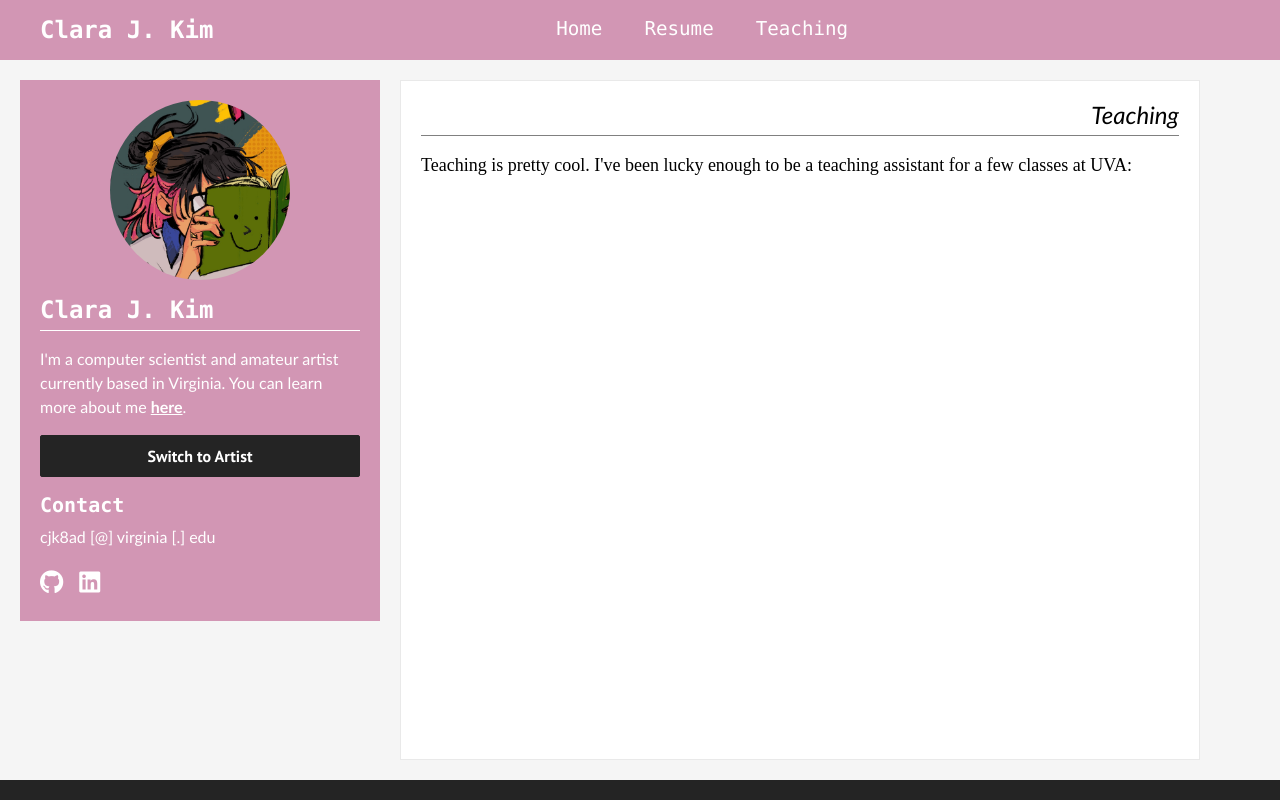
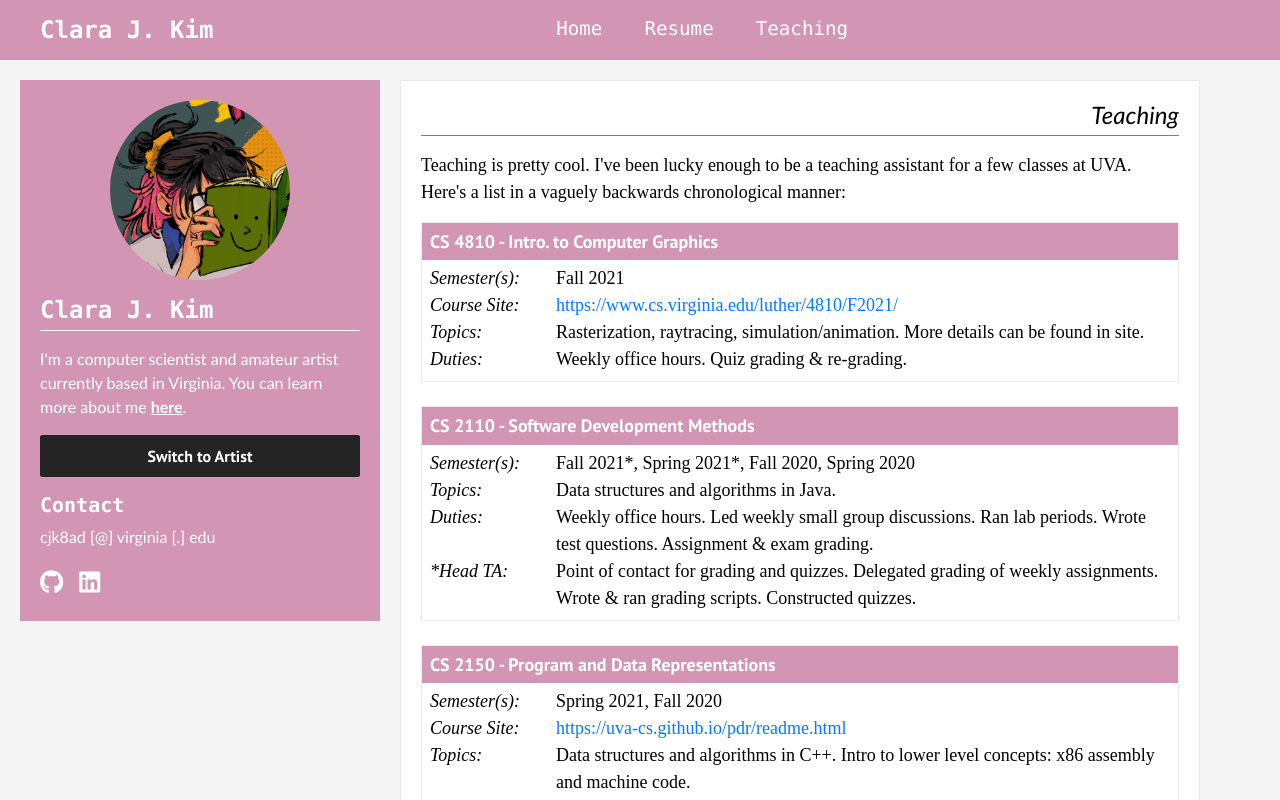
Before and after one commit to 21clurs/21clurs.github.io, a React (Create React App) app: page /teaching in a window 1280 px wide. Shown: the top 800 px of the page. Built offline with nearby package versions, Linux system fonts and the light colour scheme.

Commit message:
putting together teaching elements

```diff
--- a/src/components/CardItem.js
+++ /dev/null
@@ -1,21 +0,0 @@
-import React from 'react';
-import {Link} from 'react-router-dom';
-
-function CardItem(props) {
-    return (
-        <>
-            <li className='cards__items'>
-                <Link className='cards__item__link' to={props.path}>
-                    <figure className='cards__item__pic-wrap' data-categorie={props.label}>
-                        <img src={props.src} alt='Travel Image' className='cards__item__img'/>
-                    </figure>
-                    <div className='cards__item__info'>
-                        <h5 className='cards__item__text'>{props.text}</h5>
-                    </div>
-                </Link>
-            </li>
-        </>
-    )
-}
-
-export default CardItem
--- a/src/components/Cards.js
+++ /dev/null
@@ -1,31 +0,0 @@
-import React from 'react';
-import './Cards.css';
-import CardItem from './CardItem';
-
-function Cards() {
-    return (
-        <div className = 'cards'>
-            <h1>Check out these EPIC destinations!</h1>
-            <div className='cards__container'>
-                <div className='cards__wrapper'>
-                    <ul className='cards__items'>
-                        <CardItem
-                        src = 'images/img-8.jpg'
-                        text = 'Explore a paper forest!'
-                        label = 'Adventure'
-                        path='/services'
-                        />
-                        <CardItem
-                        src = 'images/img-8.jpg'
-                        text = 'Explore a different paper forest!'
-                        label = 'Adventure'
-                        path='/products'
-                        />
-                    </ul>
-                </div>
-            </div>
-        </div>
-    )
-}
-
-export default Cards
--- /dev/null
+++ b/src/components/MyList.css
@@ -0,0 +1,62 @@
+.ta-cards {
+    padding: 0px;
+    display: flex;
+    flex-flow: column;
+    align-items: left;
+
+    width: 100%;
+    margin: 0;
+}
+
+.ta-cards__wrapper {
+    position: relative;
+    margin: 0;
+}
+
+.ta-cards__item {
+  margin-bottom: 24px;
+  list-style: none;
+  border: 0.5px solid #e9e9e9;
+  /*border-radius: 5px;*/
+}
+
+.ta-cards__item__header {
+  color: white;
+  display: flex;
+  flex-direction: column;
+  font-family: 'Lucida Console', 'Trebuchet MS', 'Lucida Sans Unicode', 'Lucida Grande', 'Lucida Sans', Arial, sans-serif;
+  background-color: var(--primary);
+  padding-left:0.5rem;
+  padding-top: 0.5rem;
+  margin-bottom: 0.3rem;
+  text-align: left;
+}
+
+.ta-cards__item__header > h1{
+  font-size: 18px;
+  display: inline;
+}
+
+.ta-cards__item__details {
+  color: black;
+  padding-left: 0.5rem;
+  padding-bottom: 0.5rem;;
+  display: flex;
+  flex-direction: row;
+  font-family: 'Trebuchet MS', 'Lucida Sans Unicode', 'Lucida Grande', 'Lucida Sans', Arial, sans-serif;
+  text-align: left;
+}
+
+
+.ta-cards__item__details > table {
+  font-size: 18px;
+  text-align: left;
+}
+.ta-cards__item__details > table > tr > td, td>i {
+  padding-right: 1em;
+  font-family: 'Calibri Light';
+  vertical-align: top;
+}
+.ta-cards__item__details > table > tr > td > a{
+  font-family: 'Calibri Light';
+}
--- /dev/null
+++ b/src/components/MyList.js
@@ -0,0 +1,47 @@
+import React from 'react';
+import './MyList.css';
+import MyListItem from './MyListItem';
+
+function MyList() {
+    return (
+        <div className = 'ta-cards'>
+            <div className='ta-cards__wrapper'>
+                <ul className='ta-cards__items'>
+                    <MyListItem
+                    courseID = 'CS 4810'
+                    courseName = 'Intro. to Computer Graphics'
+                    semesterTaught = 'Fall 2021'
+                    courseSite = 'https://www.cs.virginia.edu/luther/4810/F2021/'
+                    courseTopics = 'Rasterization, raytracing, simulation/animation. More details can be found in site.'
+                    taDescription = 'Weekly office hours. Quiz grading & re-grading.'
+                    />
+                    <MyListItem
+                    courseID = 'CS 2110'
+                    courseName = 'Software Development Methods'
+                    semesterTaught = 'Fall 2021*, Spring 2021*, Fall 2020, Spring 2020'
+                    courseTopics = 'Data structures and algorithms in Java.'
+                    taDescription = 'Weekly office hours. Led weekly small group discussions. Ran lab periods. Wrote test questions. Assignment & exam grading.'
+                    headTaDescription = 'Point of contact for grading and quizzes. Delegated grading of weekly assignments. Wrote & ran grading scripts. Constructed quizzes.'
+                    />
+                    <MyListItem
+                    courseID = 'CS 2150'
+                    courseName = 'Program and Data Representations'
+                    semesterTaught = 'Spring 2021, Fall 2020'
+                    courseSite = 'https://uva-cs.github.io/pdr/readme.html'
+                    courseTopics = 'Data structures and algorithms in C++. Intro to lower level concepts: x86 assembly and machine code.'
+                    taDescription = 'Weekly office hours. Review sessions. Exam grading.'
+                    />
+                    <MyListItem
+                    courseID = 'APMA 3080'
+                    courseName = 'Linear Algebra (Applied Math dept.)'
+                    semesterTaught = 'Fall 2019'
+                    courseTopics = 'Analysing systems of linear equations: vector spaces, linear dependences, bases, dimension, eigenvalues/eigenvectors, inner products, etc.'
+                    taDescription = 'In-class assistance. Grading daily assignments. Review sessions.'
+                    />
+                </ul>
+            </div>
+        </div>
+    )
+}
+
+export default MyList
--- /dev/null
+++ b/src/components/MyListItem.js
@@ -0,0 +1,50 @@
+import React from 'react';
+import {Link} from 'react-router-dom';
+
+function MyListItem(props) {
+    return (
+        <>
+            <li className='ta-cards__item'>
+                <section className='ta-cards__item__header'>
+                    <h1>{props.courseID} - {props.courseName}</h1>
+                </section>
+                <div className='ta-cards__item__details'>
+                <table>
+                    <tr>
+                        <td><i>Semester(s):</i></td>
+                        <td>{props.semesterTaught}</td>
+                    </tr>
+                    {props.courseSite && <tr>
+                        <td><i>Course Site:</i></td>
+                        <td><a href={props.courseSite} target='_blank'>{props.courseSite}</a></td>
+                    </tr>}
+                    <tr>
+                        <td><i>Topics:</i></td>
+                        <td>{props.courseTopics}</td>
+                    </tr>
+                    <tr>
+                        <td><i>Duties:</i></td>
+                        <td>{props.taDescription}</td>
+                    </tr>
+                    {props.headTaDescription && <tr>
+                        <td><i>*Head TA:</i></td>
+                        <td>{props.headTaDescription}</td>
+                    </tr>}
+                </table>
+
+
+                </div>
+                {/*<Link className='cards__item__link' to={props.path}>
+                    <figure className='cards__item__pic-wrap' data-categorie={props.label}>
+                        <img src={props.src} alt='Travel Image' className='cards__item__img'/>
+                    </figure>
+                    <div className='cards__item__info'>
+                        <h5 className='cards__item__text'>{props.text}</h5>
+                    </div>
+                </Link>*/}
+            </li>
+        </>
+    )
+}
+
+export default MyListItem
--- a/src/components/pages/Home.js
+++ b/src/components/pages/Home.js
@@ -2,7 +2,6 @@ import React from 'react';
 import '../../App.css';
 import '../HeroSection.css';
 import HeroSection from '../HeroSection';
-import Cards from '../Cards';
 import {Button} from '../Button';
 
 function Home (props) {
--- a/src/components/pages/Resume.js
+++ b/src/components/pages/Resume.js
@@ -7,7 +7,7 @@ export default function Resume() {
     <div className='hero-container'>
         <h1>Resume</h1>
         <p>
-            If you would like my phone number, please email me as I'm a bit hesitant about putting it out here for anyone to see:
+            If you would like my phone number, please email me:
         </p>
         <iframe src="/docs/C_Kim_Resume_Public.pdf#toolbar=0" width="100%" height="100%"></iframe>
     </div>
--- a/src/components/pages/Teaching.js
+++ b/src/components/pages/Teaching.js
@@ -1,14 +1,17 @@
 import React from 'react';
 import '../../App.css';
 import '../HeroSection.css';
+import MyList from '../MyList';
 
 export default function Teaching() {
     return (
     <div className='hero-container'>
         <h1>Teaching</h1>
         <p>
-            Teaching is pretty cool. I've been lucky enough to be a teaching assistant for a few classes at UVA:
+            Teaching is pretty cool. I've been lucky enough to be a teaching assistant for a few classes at UVA.
+            Here's a list in a vaguely backwards chronological manner:
         </p>
+        <MyList />
     </div>
     );
 }
```
